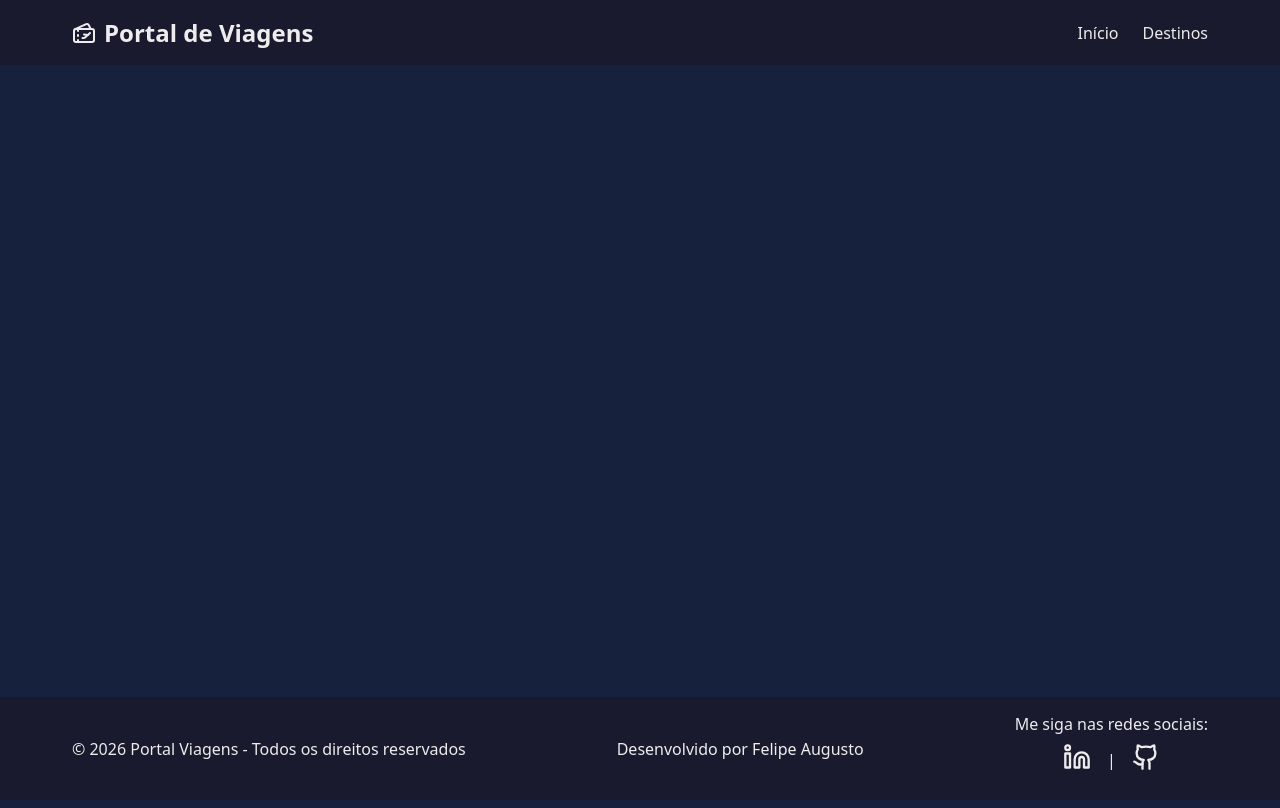
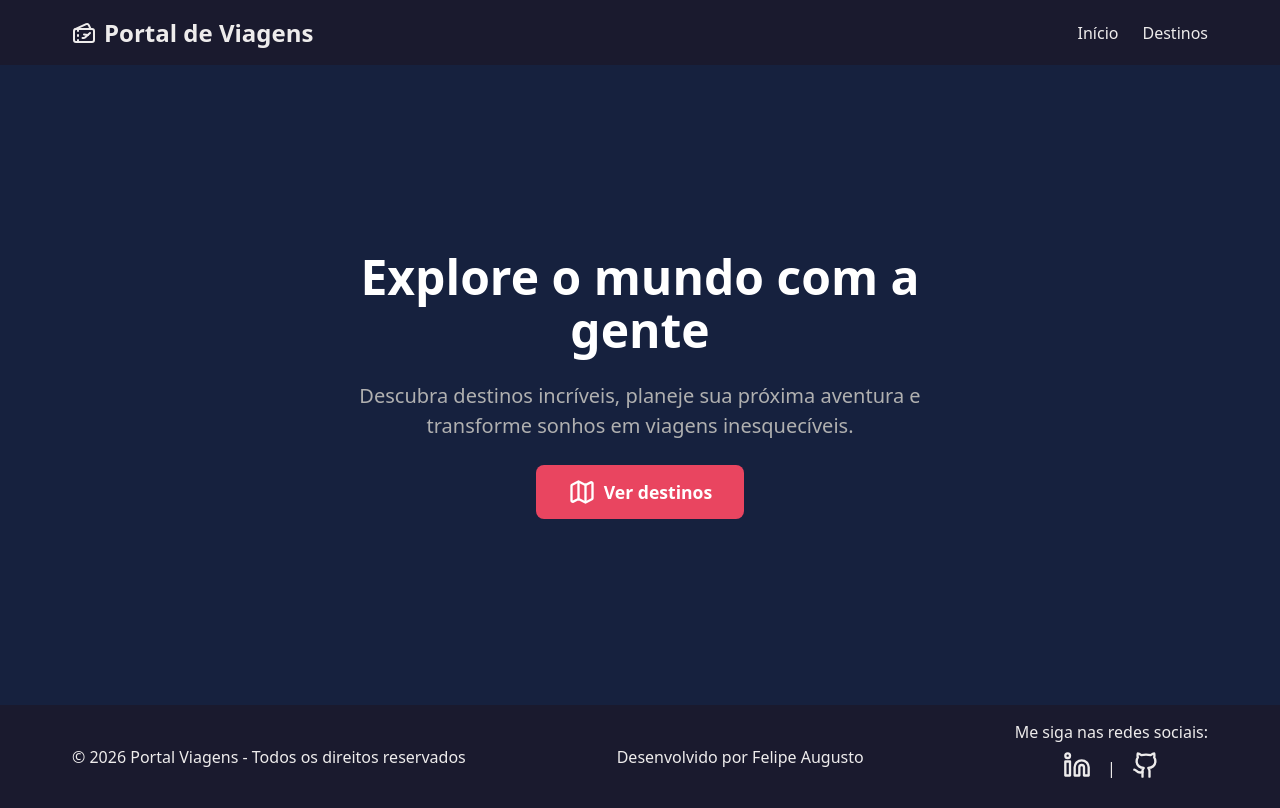
Before and after one commit to felipedev90/portal-viagens, a Next.js app: page / in a window 1280 px wide. Built offline with nearby package versions, Linux system fonts and the light colour scheme.

Commit message:
feat: add home page with hero section

```diff
--- a/src/app/page.module.css
+++ b/src/app/page.module.css
@@ -0,0 +1,50 @@
+.hero {
+  display: flex;
+  align-items: center;
+  justify-content: center;
+  min-height: 80vh;
+  text-align: center;
+  padding: 2rem;
+}
+
+.content {
+  max-width: 600px;
+  display: flex;
+  flex-direction: column;
+  align-items: center;
+  gap: 1.5rem;
+}
+
+.title {
+  font-size: 3rem;
+  font-weight: 800;
+  line-height: 1.1;
+  color: #fff;
+}
+
+.subtitle {
+  font-size: 1.25rem;
+  color: #b0b0b0;
+  line-height: 1.5;
+}
+
+.cta {
+  display: inline-flex;
+  align-items: center;
+  gap: 0.5rem;
+  padding: 0.8rem 2rem;
+  background: #e94560;
+  color: #fff;
+  text-decoration: none;
+  border-radius: 8px;
+  font-size: 1.1rem;
+  font-weight: 600;
+  transition:
+    background-color 0.3s ease,
+    transform 0.2s ease;
+}
+
+.cta:hover {
+  background-color: #c73652;
+  transform: translateY(-2px);
+}
--- a/src/app/page.tsx
+++ b/src/app/page.tsx
@@ -1,3 +1,21 @@
+import Link from "next/link";
+import { Map } from "lucide-react";
+import styles from "./page.module.css";
+
 export default function Home() {
-  return <></>;
+  return (
+    <section className={styles.hero}>
+      <div className={styles.content}>
+        <h1 className={styles.title}>Explore o mundo com a gente</h1>
+        <p className={styles.subtitle}>
+          Descubra destinos incríveis, planeje sua próxima aventura e transforme
+          sonhos em viagens inesquecíveis.
+        </p>
+        <Link href="/destinos" className={styles.cta}>
+          <Map size={28} />
+          Ver destinos
+        </Link>
+      </div>
+    </section>
+  );
 }
```
